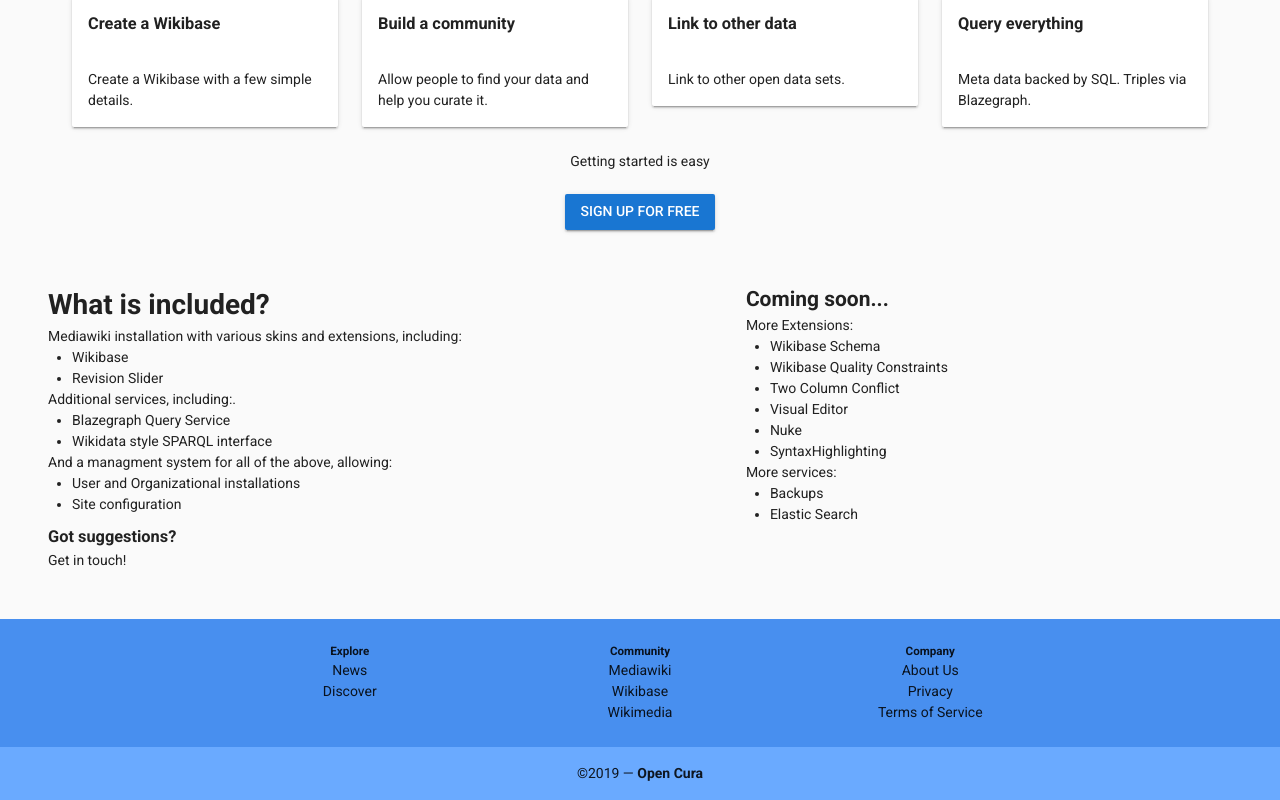
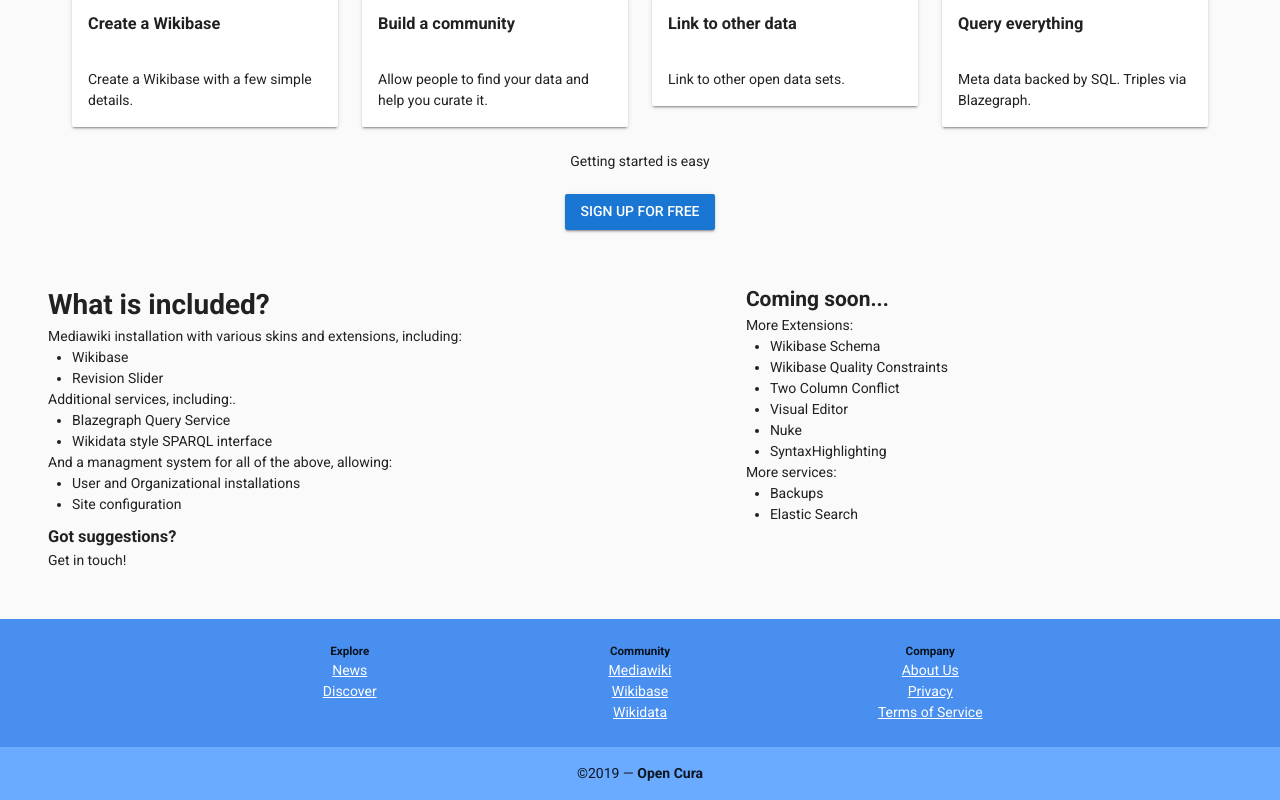
Before and after one commit to wbstack/ui, a Vue app in the folder src/: page / in a window 1280 px wide. Shown: the part 613-1413 px from the top of the page. Built offline with nearby package versions, Linux system fonts and the light colour scheme; no server answers.

Commit message:
ui, footer links

```diff
--- a/src/src/components/Foot.vue
+++ b/src/src/components/Foot.vue
@@ -20,24 +20,24 @@
           <v-flex xs3>
             <h5>Explore</h5>
             <ul>
-              <li>News</li>
-              <li>Discover</li>
+              <li><router-link to="/not-yet-implemented">News</router-link></li>
+              <li><router-link to="/not-yet-implemented">Discover</router-link></li>
             </ul>
           </v-flex>
           <v-flex xs3>
             <h5>Community</h5>
             <ul>
-              <li>Mediawiki</li>
-              <li>Wikibase</li>
-              <li>Wikimedia</li>
+              <li><a href="https://www.mediawiki.org">Mediawiki</a></li>
+              <li><a href="https://www.wikiba.se">Wikibase</a></li>
+              <li><a href="https://www.wikidata.org">Wikidata</a></li>
             </ul>
           </v-flex>
           <v-flex xs3>
             <h5>Company</h5>
             <ul>
-              <li>About Us</li>
-              <li>Privacy</li>
-              <li>Terms of Service</li>
+              <li><router-link to="/about">About Us</router-link></li>
+              <li><router-link to="/privacy-policy">Privacy</router-link></li>
+              <li><router-link to="/terms-of-service">Terms of Service</router-link></li>
             </ul>
           </v-flex>
         </v-layout>
@@ -77,4 +77,8 @@
     padding:0;
   }
 
+  a {
+    color: white;
+  }
+
 </style>
--- a/src/src/router/index.js
+++ b/src/src/router/index.js
@@ -56,6 +56,11 @@
       path: '/wikis/manage/:id',
       name: 'ManageWiki',
       component: NotYetImplemented
+    },
+    {
+      path: '/not-yet-implemented',
+      name: 'NotYetImplemented',
+      component: NotYetImplemented
     }
   ]
 })
```
